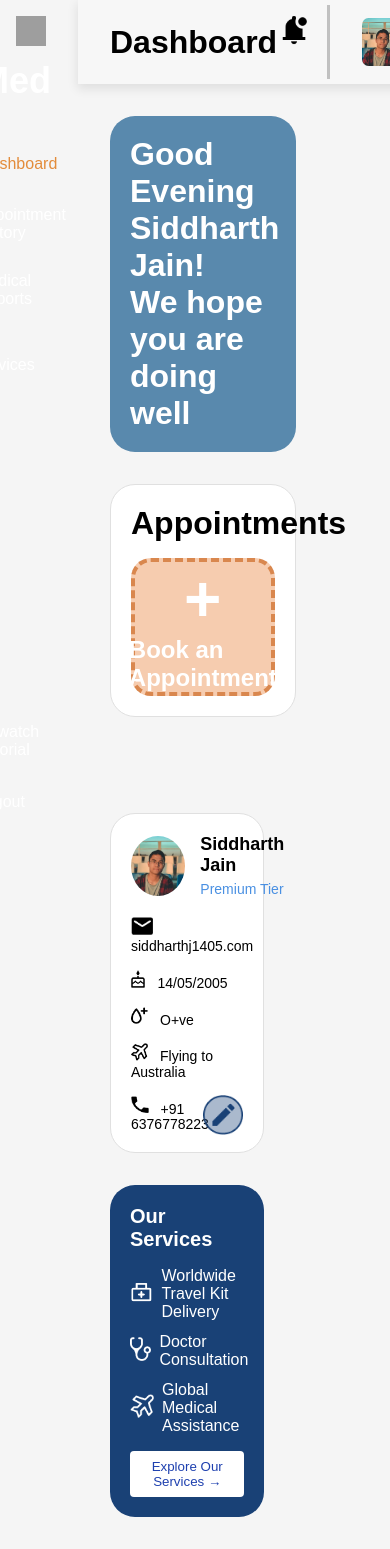
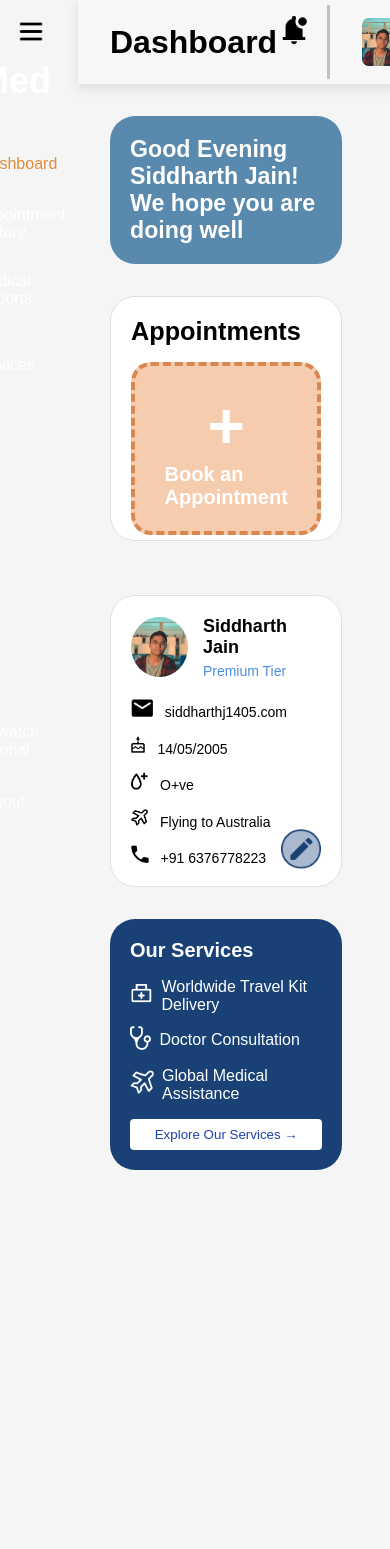
Before and after one commit to affangitty/JetSetMed, a React (Vite) app: page / in a window 390 px wide. After the commit the page ends 1202 px from the top, so only its background shows below. Built offline with nearby package versions, Linux system fonts and the light colour scheme; grey boxes are pictures that could not be loaded.

Commit message:
feat : responsive

```diff
--- a/src/Components/AppointmentCard/AppointmentCard.css
+++ b/src/Components/AppointmentCard/AppointmentCard.css
@@ -69,5 +69,18 @@
 @media(max-width:768px){
 .AC{
     height: 10rem;
+    width: 95%;
+}
+.doctext h1{
+    font-size: 0.95rem;
+    margin-bottom: 0.15rem;
+}
+.aculeft{
+    width: 50%;
+}
+.acuright{
+    font-size: 0.75rem;
+    align-self:flex-end;
+    padding-bottom: 0.45rem;
 }
 }
--- a/src/Components/BookAppointment/BookAppointment.css
+++ b/src/Components/BookAppointment/BookAppointment.css
@@ -40,3 +40,18 @@
   font-size: 4rem;
   color: white;
 }
+
+@media(max-width:769px){
+  .appointments-container h2{
+    font-size: 1.58rem;
+  }
+  .appointments-container p{
+    font-size: 1.25rem;
+  }
+  .appointments-container{
+    height: 29vh;
+  }
+  .appointment-content{
+    width: 10%;
+  }
+}
--- a/src/Components/Greetings/Greetings.css
+++ b/src/Components/Greetings/Greetings.css
@@ -9,3 +9,8 @@
   text-align: left;
   font-weight: bolder;
 }
+@media(max-width:769px){
+ .greetings{
+   font-size: 1.45rem;
+}
+}
--- a/src/Pages/Dashboard/Dashboard.css
+++ b/src/Pages/Dashboard/Dashboard.css
@@ -33,17 +33,20 @@
 .dashboard-main{
   flex-direction: column;
   height: auto;
+  margin-top: 0;
 }
 
 .dash-left {
-  width: 80%;
+  margin-top: 10vh;
+  width: 95%;
   height: 100%;
   padding: 2rem;
 }
 
 .dash-right {
+  margin-top: -5vh;
   padding: 2rem;
-  width: 70%;
+  width: 95%;
   height: 100%;
 }
 }
--- a/src/Pages/OurServices/OurServices.css
+++ b/src/Pages/OurServices/OurServices.css
@@ -45,11 +45,18 @@
 .upcards,.dc1,.dc2{
   flex-direction: column;
 }
-.osup,.osdown{
-  height: auto;
+.osup{
+  margin-top: 15vh;
+  height: 100vh;
+  justify-content: flex-start;
 }
 .osdown{
-  display: block;
+  margin-top: 10vh;
   width: 150vw;
+  height: 100vh;
+}
+.dc1,.dc2{
+  align-self: flex-start;
+  margin-left: 15vw;
 }
 }
```
Also changed, not shown: public/Images/Icons/hamburger.png (added).
